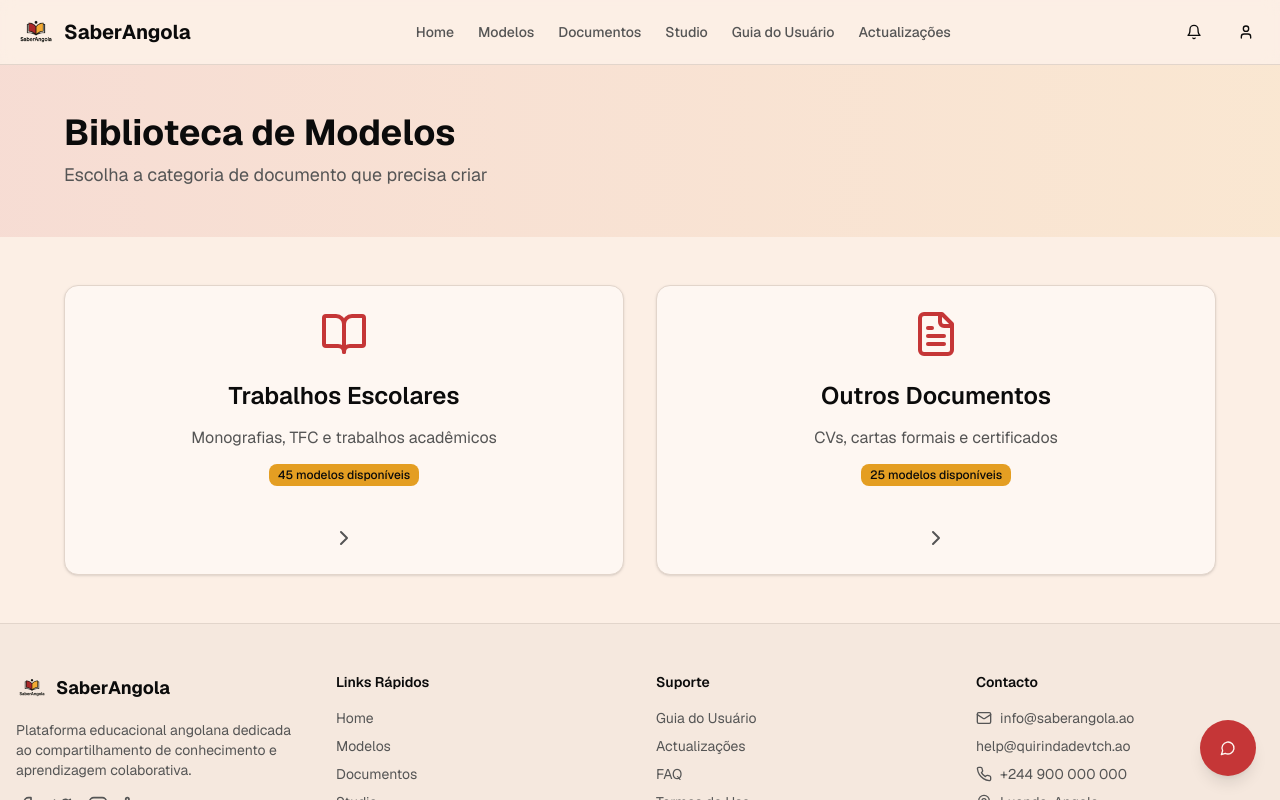
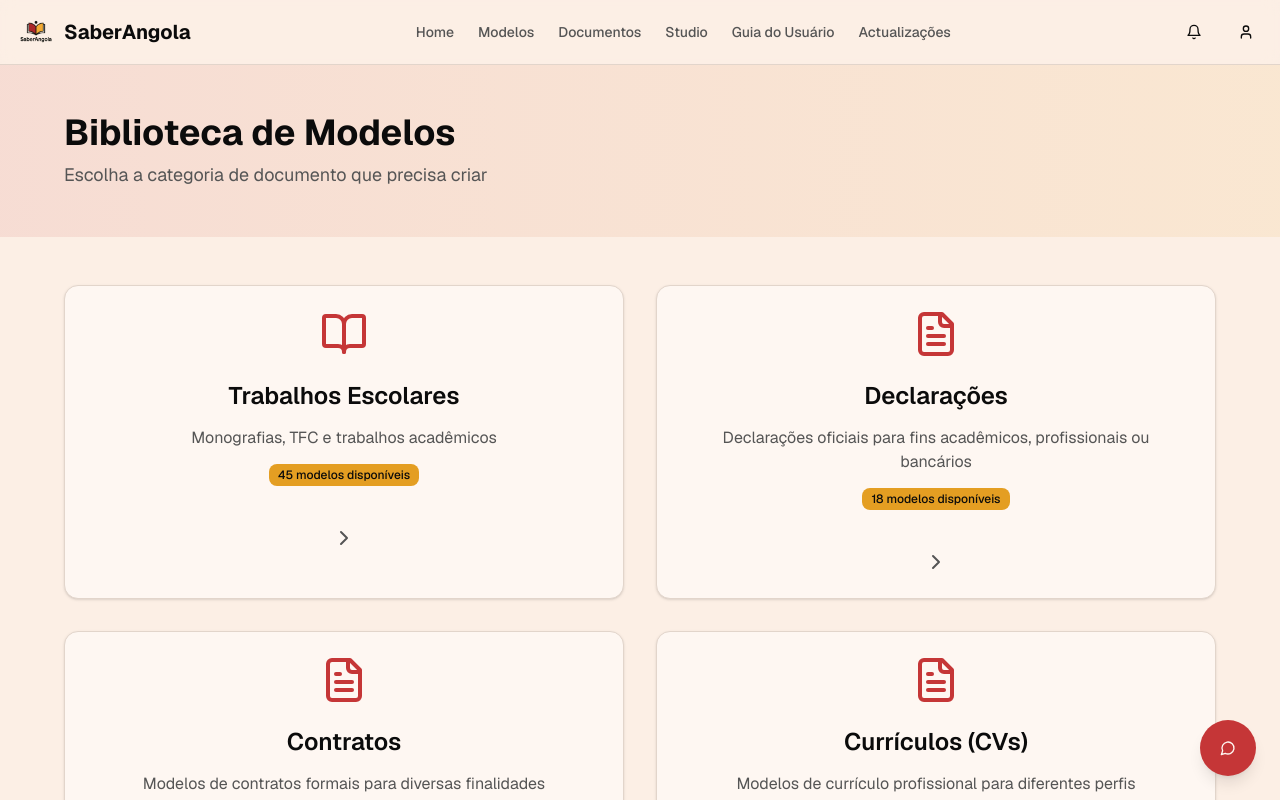
Before and after one commit to quirinda-devtech-2024/v0-saber-angola-frontend-developmen, a Next.js app: page /modelos in a window 1280 px wide. Shown: the top 800 px of the page. Built offline with nearby package versions, Linux system fonts and the light colour scheme.

Commit message:
fix: resolve project issues and optimize for production
Remove debug logs and fix configuration issues.

#VERCEL_SKIP

Co-authored-by: Quirinda DevTech <227154960+quirinda-devtech-2024@users.noreply.github.com>

```diff
--- a/app/modelos/page.tsx
+++ b/app/modelos/page.tsx
@@ -36,7 +36,7 @@ export default function ModelosPage() {
         id: "tfc",
         name: "Trabalhos de Final de Curso (TFC)",
         description: "Projetos de conclusão de curso",
-          courses: ["Informática", "Direito", "Mecânica", "Gestão", "Medicina", "Engenharia"],
+        courses: ["Informática", "Direito", "Gestão", "Psicologia", "Educação", "Enfermagem"],
       },
       {
         id: "trabalhos-normais",
@@ -47,19 +47,104 @@ export default function ModelosPage() {
       },
     ],
   },
+
+  {
+    id: "declaracoes",
+    name: "Declarações",
+    icon: FileText,
+    description: "Declarações oficiais para fins acadêmicos, profissionais ou bancários",
+    count: 18,
+    subcategories: [
+      {
+        id: "declaracao-rendimento",
+        name: "Declaração de Rendimento",
+        description: "Modelo para comprovar rendimentos para abertura de conta bancária",
+        types: ["Abertura de conta", "Financiamento", "Visto", "Residência"],
+      },
+      {
+        id: "declaracao-cedencia",
+        name: "Declaração de Cedência",
+        description: "Modelo para formalizar cedência de bens, documentos ou equipamentos",
+        types: ["Equipamentos", "Materiais", "Espaços físicos", "Temporária"],
+      },
+      {
+        id: "declaracao-frequencia",
+        name: "Declaração de Frequência",
+        description: "Comprova frequência em instituição de ensino",
+        types: ["Acadêmica", "Emprego", "Institucional"],
+      },
+      {
+        id: "declaracao-residencia",
+        name: "Declaração de Residência",
+        description: "Comprova endereço atual de morada",
+        types: ["Bancária", "Trabalho", "Visto"],
+      },
+    ],
+  },
+
+  {
+    id: "contratos",
+    name: "Contratos",
+    icon: FileText,
+    description: "Modelos de contratos formais para diversas finalidades",
+    count: 22,
+    subcategories: [
+      {
+        id: "contrato-prestacao-servicos",
+        name: "Prestação de Serviços",
+        description: "Acordos entre prestador e cliente",
+        types: ["Design", "Construção", "Consultoria", "Informática", "Eventos"],
+      },
+      {
+        id: "contrato-aluguer",
+        name: "Contrato de Aluguer",
+        description: "Locação de bens móveis ou imóveis",
+        types: ["Casa", "Loja", "Veículo", "Equipamento"],
+      },
+      {
+        id: "contrato-trabalho",
+        name: "Contrato de Trabalho",
+        description: "Formaliza a relação entre empregador e trabalhador",
+        types: ["Tempo Determinado", "Indeterminado", "Freelancer", "Estágio"],
+      },
+    ],
+  },
+
+  {
+    id: "curriculos",
+    name: "Currículos (CVs)",
+    icon: FileText,
+    description: "Modelos de currículo profissional para diferentes perfis",
+    count: 12,
+    subcategories: [
+      {
+        id: "cv-estudante",
+        name: "Estudante / Primeiro Emprego",
+        description: "CV ideal para quem está iniciando no mercado de trabalho",
+        types: ["Universitário", "Recém-formado", "Estágio"],
+      },
+      {
+        id: "cv-profissional",
+        name: "Profissional / Experiente",
+        description: "Modelos otimizados para profissionais com experiência",
+        types: ["Gestão", "Tecnologia", "Saúde", "Educação"],
+      },
+      {
+        id: "cv-executivo",
+        name: "Executivo / Senior",
+        description: "Currículos estratégicos para cargos de liderança e gestão",
+        types: ["Direção", "Administração", "Consultoria"],
+      },
+    ],
+  },
+
   {
     id: "outros-documentos",
     name: "Outros Documentos",
     icon: FileText,
-      description: "CVs, cartas formais e certificados",
-      count: 25,
+    description: "Cartas formais, certificados e autorizações diversas",
+    count: 15,
     subcategories: [
-        {
-          id: "cvs",
-          name: "Currículos (CVs)",
-          description: "Modelos de currículo profissional",
-          types: ["Estudante", "Profissional", "Primeiro Emprego", "Executivo"],
-        },
       {
         id: "cartas-formais",
         name: "Cartas Formais",
@@ -67,10 +152,10 @@ export default function ModelosPage() {
         types: ["Recomendação", "Motivação", "Pedido", "Apresentação"],
       },
       {
-          id: "certificados-declaracoes",
-          name: "Certificados e Declarações",
-          description: "Documentos oficiais e certificações",
-          types: ["Participação", "Conclusão", "Matrícula", "Frequência"],
+        id: "certificados",
+        name: "Certificados",
+        description: "Documentos de conclusão, participação e reconhecimento",
+        types: ["Conclusão", "Participação", "Honra", "Curso"],
       },
     ],
   },
```
Lines whose indentation alone changed are shown as unchanged.
